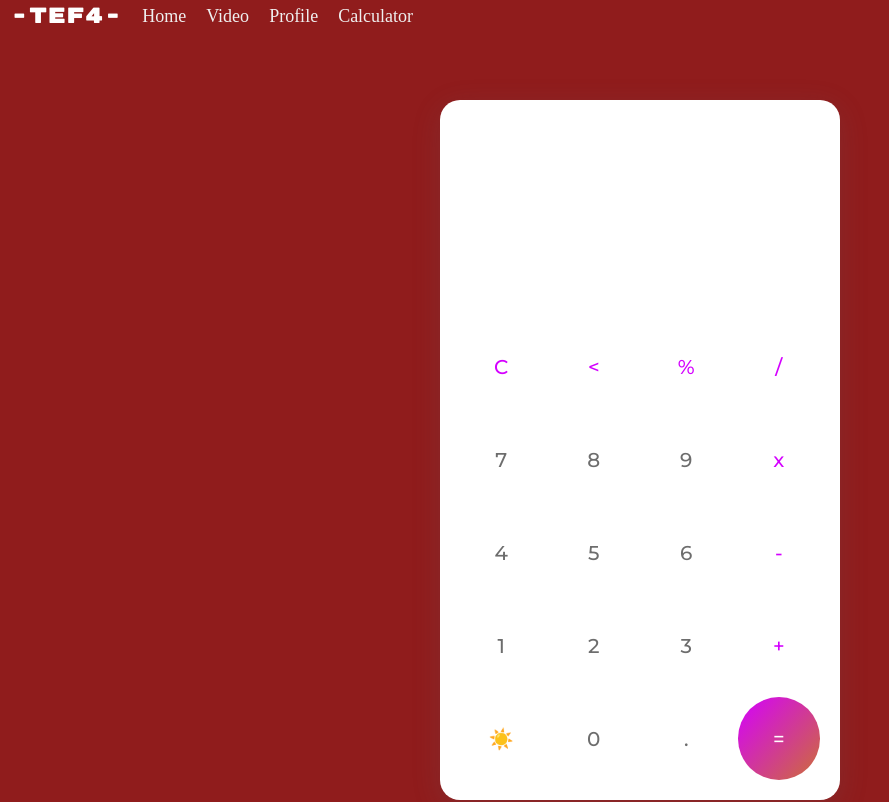
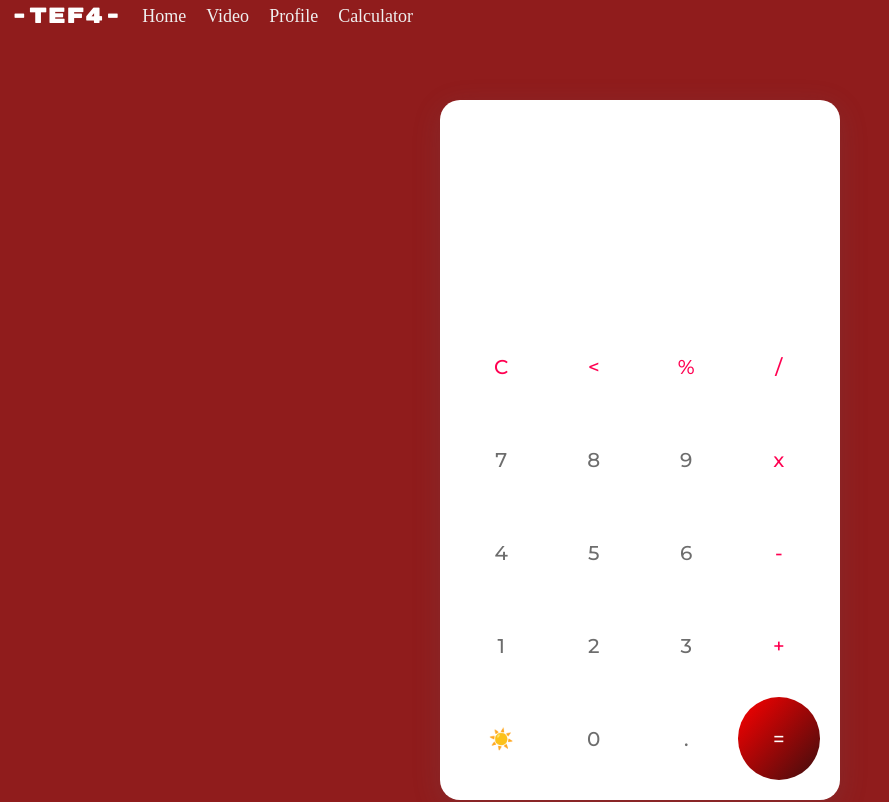
Before and after one commit to Mahaharaniiibp/TUBES1-KELOMPOK4-FRONTEND, a React (Create React App) app: page /Calculator in a window 1280 px wide. Shown: the top 802 px of the page, without its empty margins (0-889 px from the left). Built offline with nearby package versions, Linux system fonts and the light colour scheme.

Commit message:
Update calculator.css

```diff
--- a/src/assets/css/calculator.css
+++ b/src/assets/css/calculator.css
@@ -39,7 +39,7 @@
 .calculator__btns button:last-child {
   border-radius: 50%;
   color: var(--txt-white);
-  background-image: linear-gradient(312deg, #cd6e36, #d400ff);
+  background-image: linear-gradient(312deg, #3d0e0e, #ff0000);
 }
 .calculator__btns .btn__op {
   color: var(--calc-btn-color);
@@ -79,7 +79,7 @@
   --txt-color: #6d6d6d;
   --txt-white: #fff;
   --calc-res-color: #2f2d2f;
-  --calc-btn-color: #d400ff;
+  --calc-btn-color: #ff0051;
   --calc-bg: #fff;
 }
 
```
